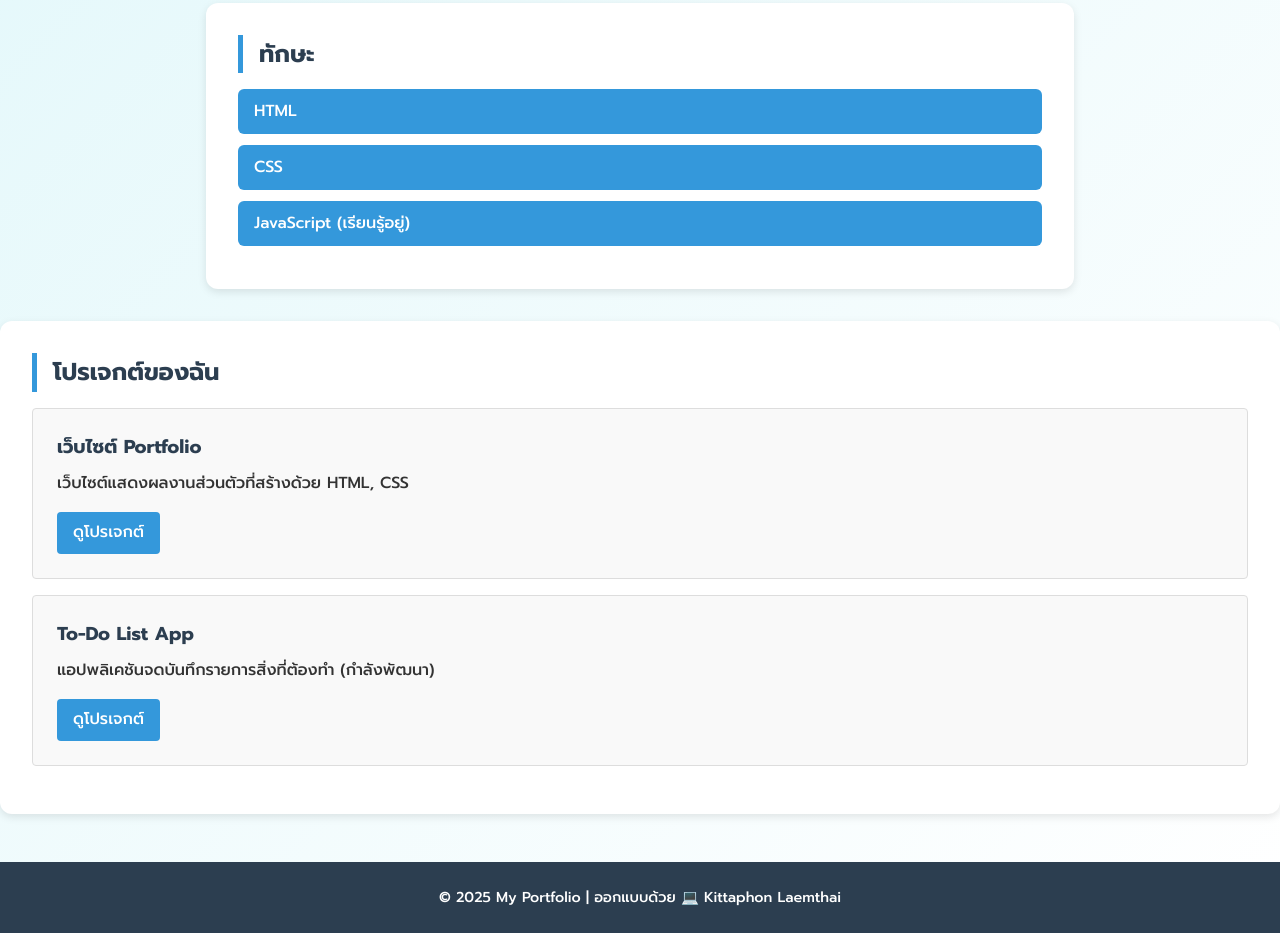
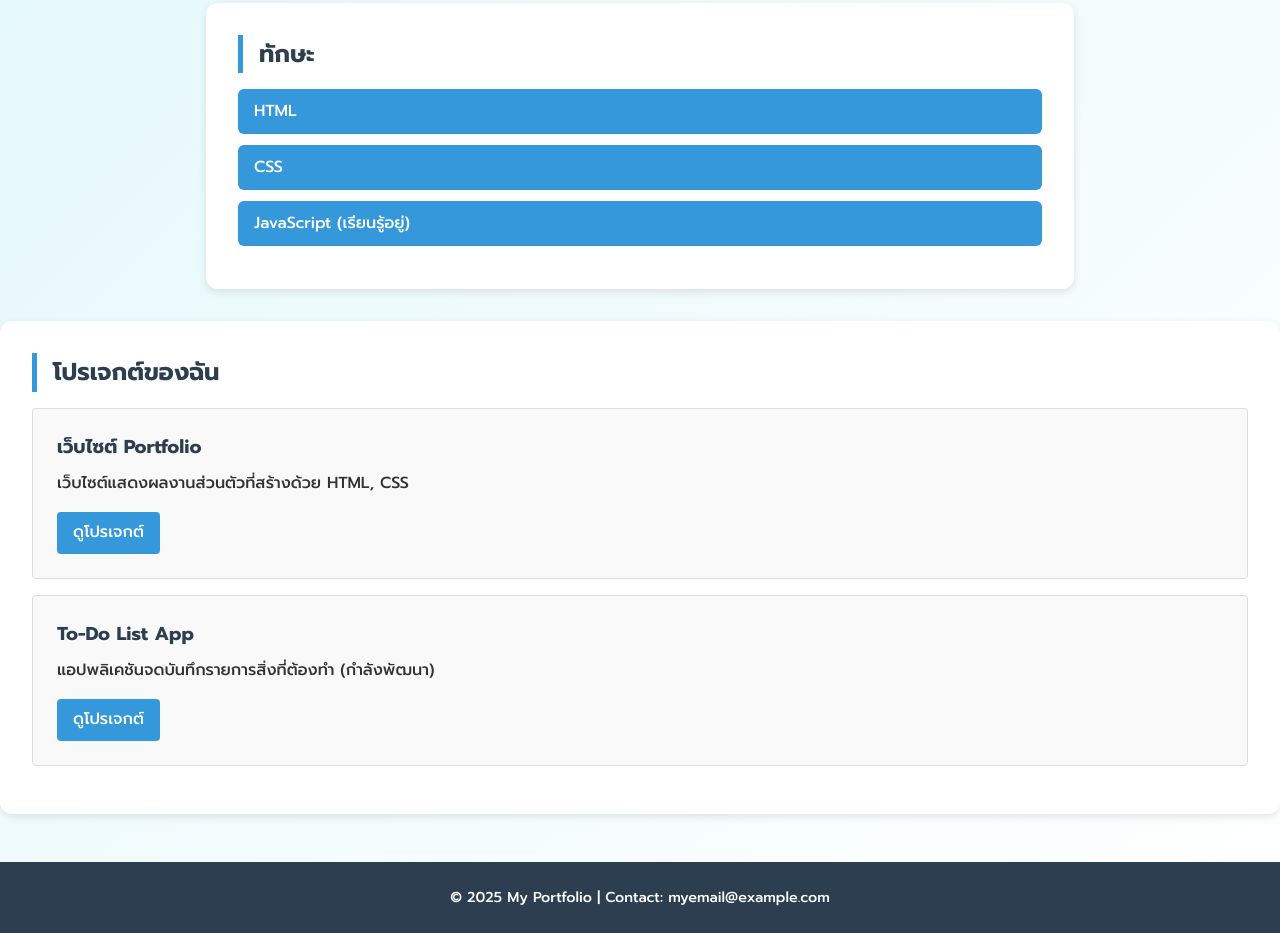
Before and after one commit to Kittaphon-la/my-portfolio, a plain HTML site: page index.html in a window 1280 px wide. Shown: the part 506-1439 px from the top of the page. Drawn offline with Linux system fonts and the light colour scheme.

Commit message:
Add contact info to footer

```diff
--- a/index.html
+++ b/index.html
@@ -48,7 +48,7 @@
             </div>
         </section>
   <footer>
-    <p>&copy; 2025 My Portfolio | ออกแบบด้วย 💻 Kittaphon Laemthai</p>
+    <p>&copy; 2025 My Portfolio | Contact: myemail@example.com</p>
   </footer>
 
 
```
